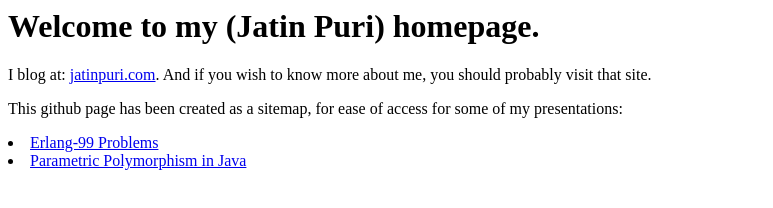
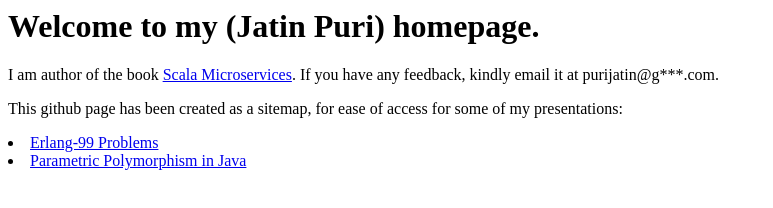
Before and after one commit to purijatin/purijatin.github.io, a plain HTML site: page index.html in a window 1280 px wide. Shown: the whole page, without its empty margins (0-773 px from the left). Drawn offline with Linux system fonts and the light colour scheme.

Commit message:
Update index.html

```diff
--- a/index.html
+++ b/index.html
@@ -4,7 +4,7 @@
 	</head>
 
 	<body>
-		I blog at: <a href="http://jatinpuri.com"> jatinpuri.com</a>. And if you wish to know more about me, you should probably visit that site.
+		I am author of the book <a href="https://scalamicroservices.com/m"> Scala Microservices</a>. If you have any feedback, kindly email it at purijatin@g***.com.
 
 		<p>This github page has been created as a sitemap, for ease of access for some of my presentations:
 		</p>
```
